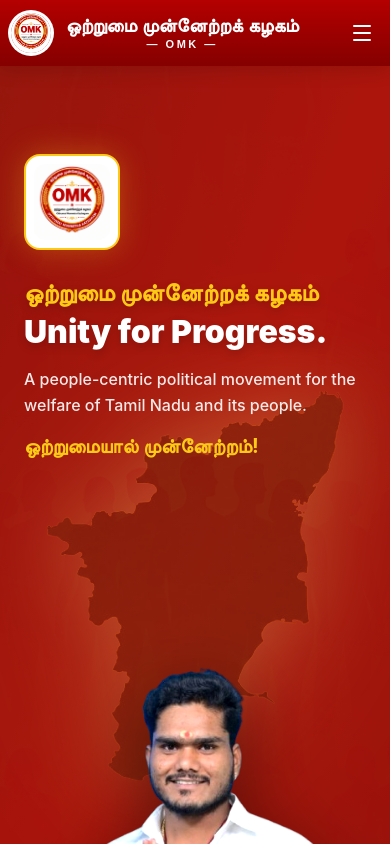
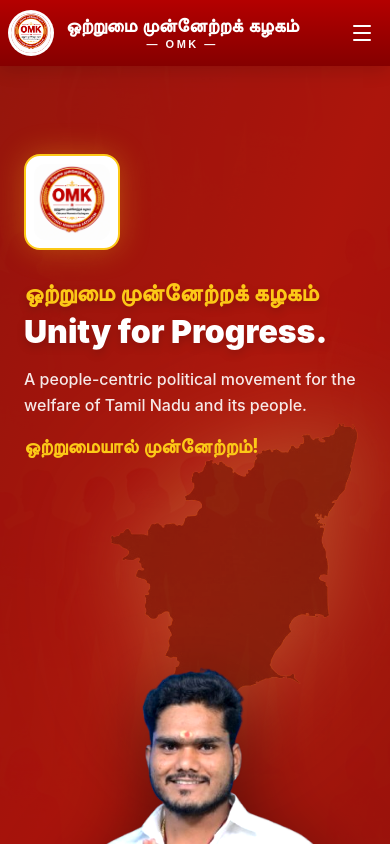
Before and after one commit to Prakash-Ramakrishnan110/omk-website, a React (Vite) app: page / in a window 390 px wide. Shown: the top 844 px of the page. Built offline with nearby package versions, Linux system fonts and the light colour scheme; a web font is replaced by a local one.

Commit message:
Absolute fix for mobile horizontal stretching (max-width 100vw, map scale fix)

```diff
--- a/src/index.css
+++ b/src/index.css
@@ -11,7 +11,7 @@
 }
 
 @layer base {
-  body {
+  html, body {
     background-color: var(--color-white);
     color: var(--color-omk-text);
     font-family: sans-serif;
@@ -19,6 +19,8 @@
     -moz-osx-font-smoothing: grayscale;
     overflow-x: hidden;
     width: 100%;
+    max-width: 100vw;
+    position: relative;
   }
 }
 
--- a/src/pages/Home.tsx
+++ b/src/pages/Home.tsx
@@ -64,12 +64,12 @@
           }}
         ></div>
 
-        {/* Glowing TN Map */}
-        <div className="absolute right-[-10%] md:right-10 top-1/2 -translate-y-1/2 w-[120%] md:w-[60%] lg:w-[50%] h-auto opacity-30 md:opacity-50 z-0 pointer-events-none flex justify-center items-center">
+        {/* Background Map */}
+        <div className="absolute inset-0 w-full h-full opacity-30 md:opacity-50 z-0 pointer-events-none flex justify-center items-center overflow-hidden">
           <img
             src="/tn_map.png"
             alt="Tamil Nadu Map"
-            className="w-full h-full object-contain"
+            className="w-[120%] md:w-[60%] lg:w-[50%] h-auto object-contain transform translate-x-[10%] md:translate-x-0"
             style={{ filter: 'drop-shadow(0 0 40px rgba(252, 201, 23, 0.8)) drop-shadow(0 0 80px rgba(252, 201, 23, 0.4)) brightness(1.5) sepia(1) hue-rotate(10deg) saturate(3)' }}
           />
         </div>
@@ -103,7 +103,7 @@
             <img
               src="/leader.png"
               alt="Leader"
-              className="w-auto h-[60vh] md:h-[75vh] object-contain relative bottom-0 right-0 md:-mr-10 z-20"
+              className="w-auto max-w-[100%] h-[60vh] md:h-[75vh] object-contain relative bottom-0 right-0 md:-mr-10 z-20"
               style={{ filter: 'drop-shadow(0 25px 40px rgba(0, 0, 0, 0.5)) contrast(1.15) brightness(1.05)' }}
             />
           </div>
```
